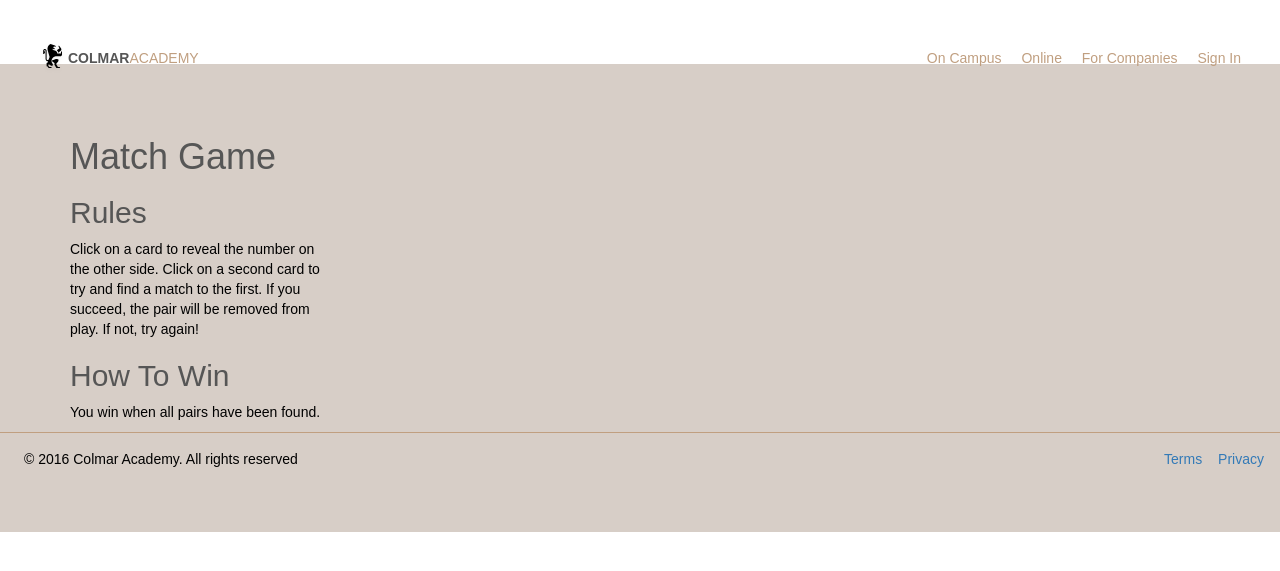
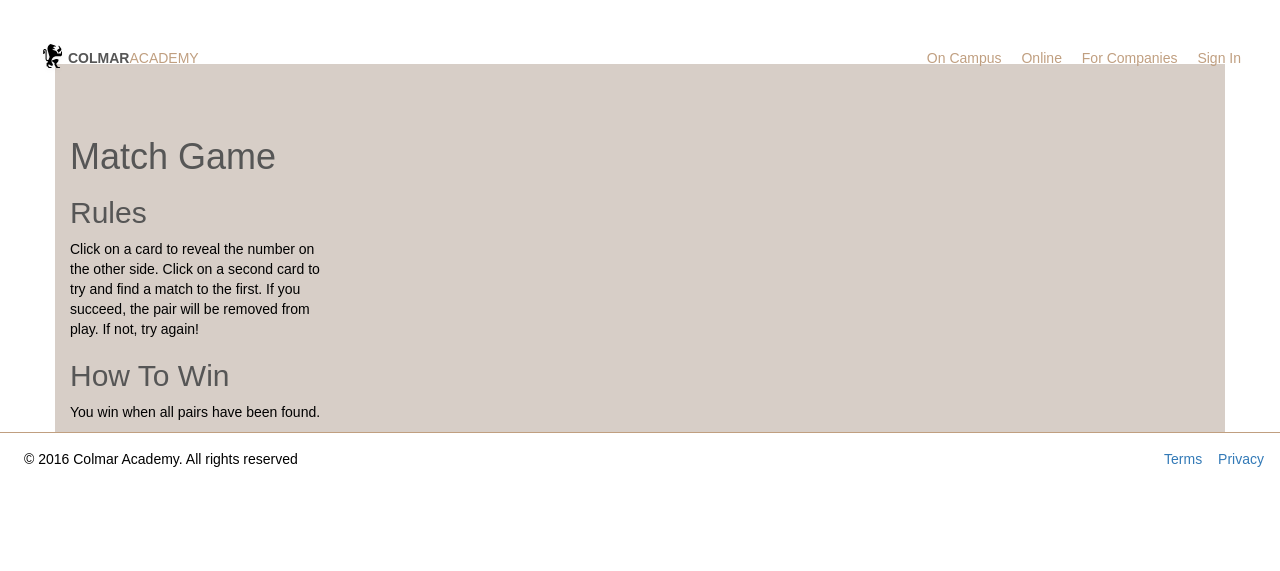
Before and after one commit to boombranco/boombranco.github.io, a Jekyll site: the page built from Campus/index.html, in a window 1280 px wide. Shown: the top 571 px of the page. Built offline with Jekyll 4.4.1, drawn with Linux system fonts in a browser that asks for light colours; nearby versions of some CDN libraries; some web fonts are replaced.

Commit message:
Updated css for matching section version 6

```diff
--- a/resources/css/match.css
+++ b/resources/css/match.css
@@ -104,17 +104,15 @@ body {
 /* CSS for the main part of the body */
 main {
   padding-top: 64px;
-  background-color: #D7CEC7;
 }
 
 h1, h2 {
   color: #565656;
 }
 
-
-
 .container {
   padding-top: 5.25rem;
+  background-color: #D7CEC7;
 }
 
 .card {
```
